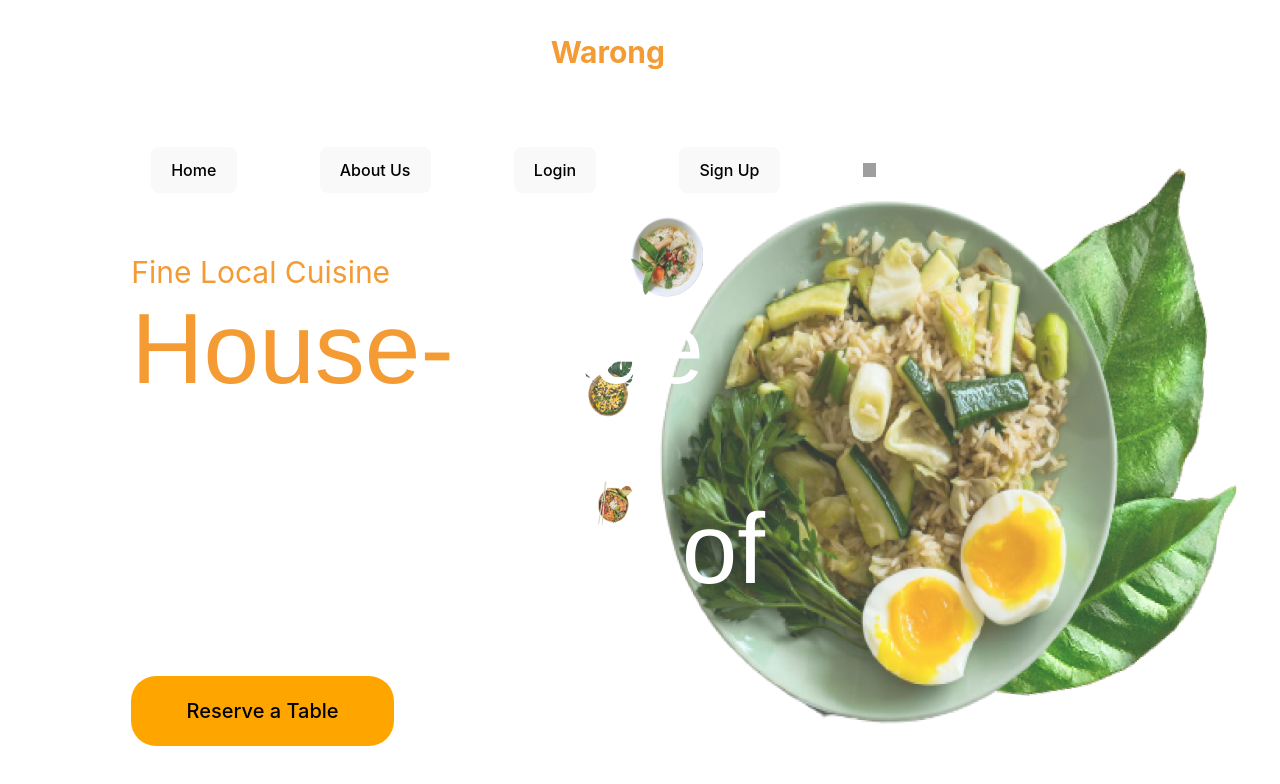
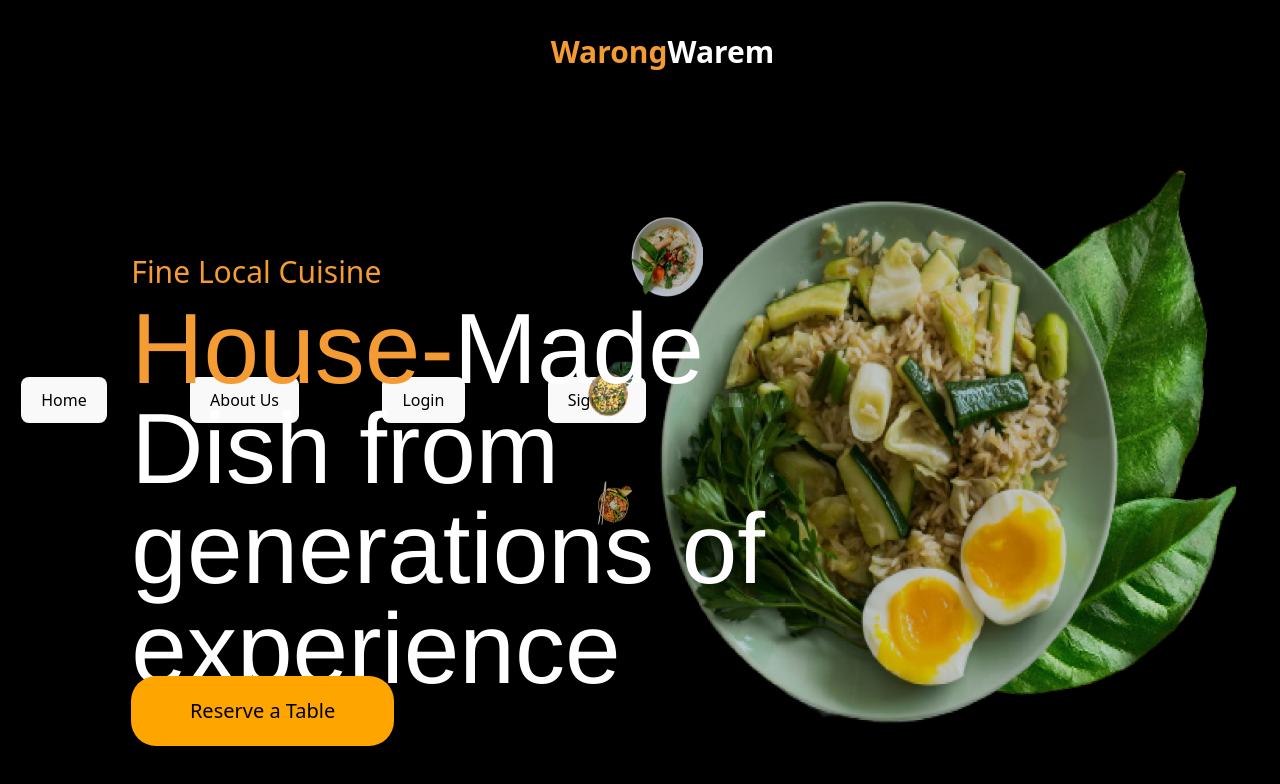
Before and after one commit to ahmdtrdi/frontend-warongwarem, a React (Vite) app: page / in a window 1280 px wide. Shown: the top 784 px of the page. Built offline with nearby package versions, Linux system fonts and the light colour scheme; grey boxes are pictures that could not be loaded.

Commit message:
initial commit with some changes

```diff
--- a/package.json
+++ b/package.json
@@ -11,6 +11,7 @@
   },
   "dependencies": {
     "axios": "^1.6.2",
+    "bootstrap": "^5.3.2",
     "react": "^18.2.0",
     "react-dom": "^18.2.0",
     "react-modal": "^3.16.1",
--- a/src/App.css
+++ b/src/App.css
@@ -6,6 +6,9 @@
     opacity: 1;
   }
 }
+body {
+  background-color: #000;
+}
 .home {
   position: relative;
   line-height: 24px;
@@ -32,9 +35,6 @@
 .navber {
   position: relative;
   width: 100%;
-  top: -230px;
-  right: 53.44%;
-  left: 130px;
   display: flex;
   flex-direction: row;
   flex-wrap: wrap;
@@ -44,6 +44,29 @@
   box-sizing: border-box;
   gap: 83px;
 }
+
+/* Hide all children elements of .navber by default */
+.navber > * {
+  display: none;
+}
+
+/* Show the first child (assumed to be the burger icon) */
+.navber > :first-child {
+  display: block;
+}
+
+/* For viewports larger than 600px */
+@media (min-width: 601px) {
+  .navber {
+    flex-direction: row;
+  }
+
+  /* Show all children elements of .navber */
+  .navber > * {
+    display: block;
+  }
+}
+
 .navber,
 .warem {
   color: white;
--- a/src/App.jsx
+++ b/src/App.jsx
@@ -1,4 +1,6 @@
-import { BrowserRouter as Router, Routes, Route } from "react-router-dom";
+import { BrowserRouter as Router, Routes, Route }
+from "react-router-dom";
+import 'bootstrap/dist/css/bootstrap.css';
 import "./App.css";
 import LandingPage from "./Pages/LandingPage";
 import About from "./Pages/About";
```
Also changed, not shown: 1 other file (tests, documents, lock files or other folders).
